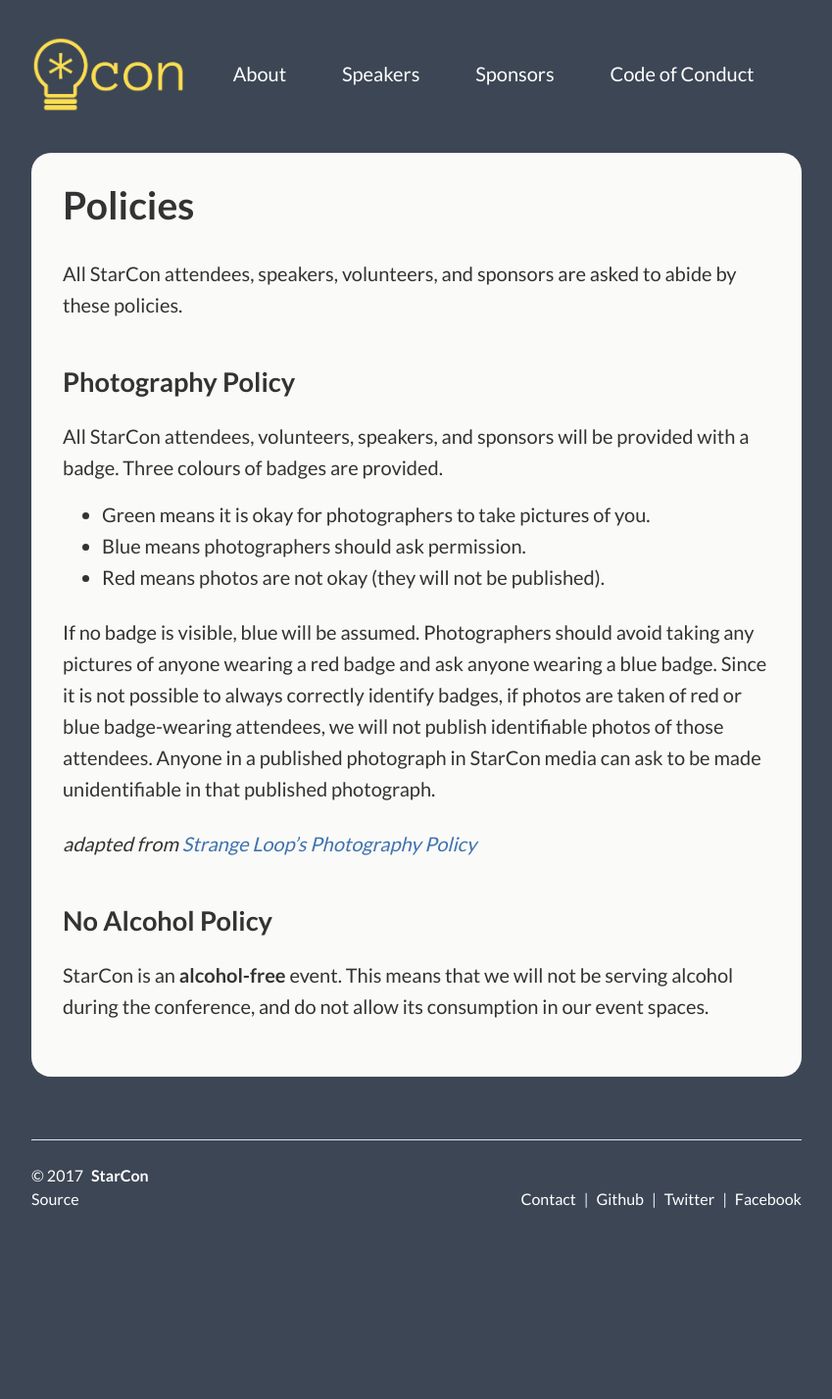
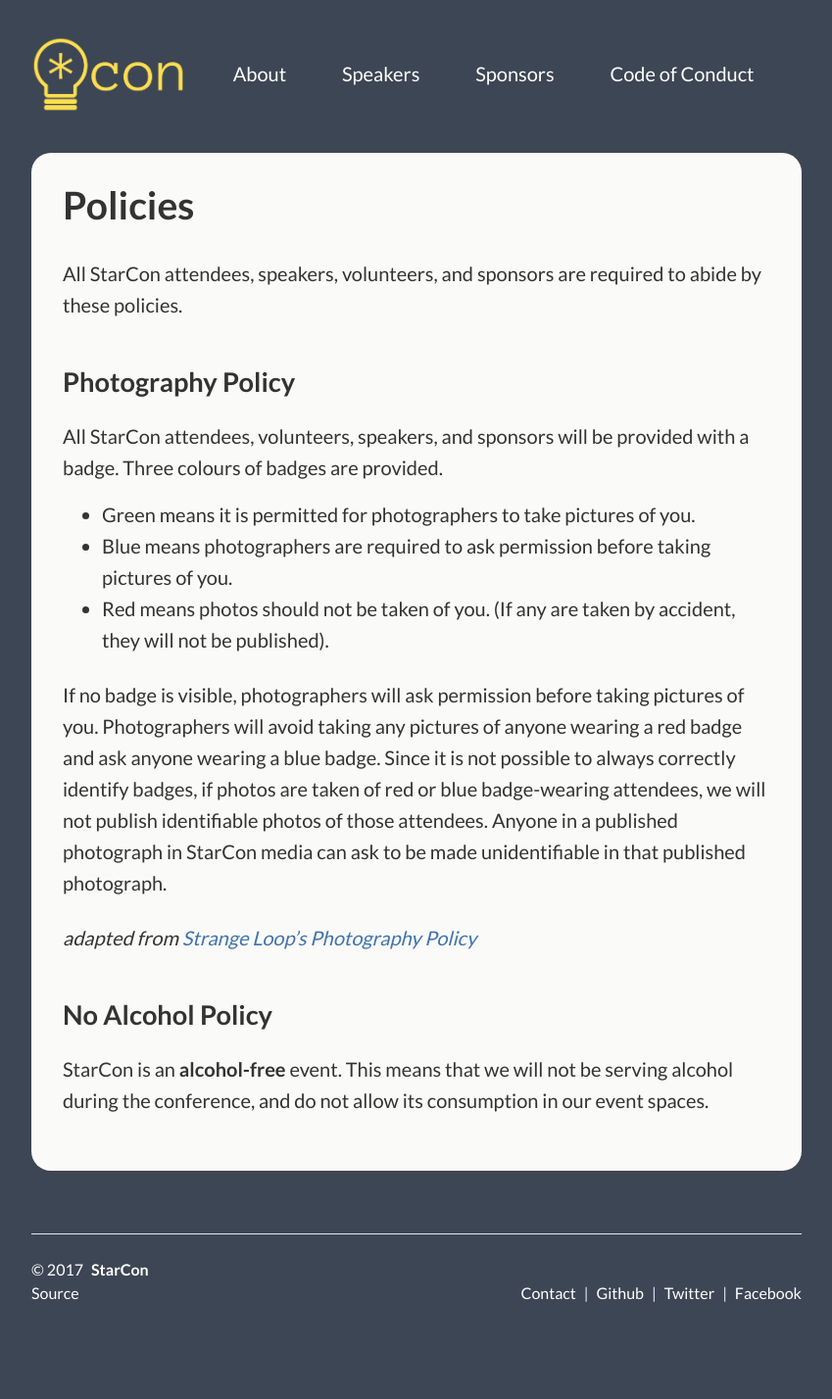
Before and after one commit to StarConKW/starconkw.github.io, a Jekyll site: the page built from _pages/policies.md, in a window 1280 px wide. Shown: the whole page at 98% size, without its empty margins (215-1064 px from the left). Built offline with Jekyll 4.4.1, drawn with Linux system fonts in a browser that asks for light colours; before the commit the page ends 1332 px from its top, so only the background shows below that.

Commit message:
add tweaks from code review

```diff
--- a/_pages/policies.md
+++ b/_pages/policies.md
@@ -5,17 +5,17 @@ subtitle: Policies
 permalink: /policies/
 ---
 
-All StarCon attendees, speakers, volunteers, and sponsors are asked to abide by these policies.
+All StarCon attendees, speakers, volunteers, and sponsors are required to abide by these policies.
 
 ## Photography Policy
 
 All StarCon attendees, volunteers, speakers, and sponsors will be provided with a badge. Three colours of badges are provided.
 
-- Green means it is okay for photographers to take pictures of you.
-- Blue means photographers should ask permission.
-- Red means photos are not okay (they will not be published).
+- Green means it is permitted for photographers to take pictures of you.
+- Blue means photographers are required to ask permission before taking pictures of you.
+- Red means photos should not be taken of you. (If any are taken by accident, they will not be published).
 
-If no badge is visible, blue will be assumed. Photographers should avoid taking any pictures of anyone wearing a red badge and ask anyone wearing a blue badge. Since it is not possible to always correctly identify badges, if photos are taken of red or blue badge-wearing attendees, we will not publish identifiable photos of those attendees. Anyone in a published photograph in StarCon media can ask to be made unidentifiable in that published photograph.
+If no badge is visible, photographers will ask permission before taking pictures of you. Photographers will avoid taking any pictures of anyone wearing a red badge and ask anyone wearing a blue badge. Since it is not possible to always correctly identify badges, if photos are taken of red or blue badge-wearing attendees, we will not publish identifiable photos of those attendees. Anyone in a published photograph in StarCon media can ask to be made unidentifiable in that published photograph.
 
 *adapted from [Strange Loop's Photography Policy](https://www.thestrangeloop.com/policies.html)*
 
```
Also changed, not shown: index.md (+4 -0 lines).
